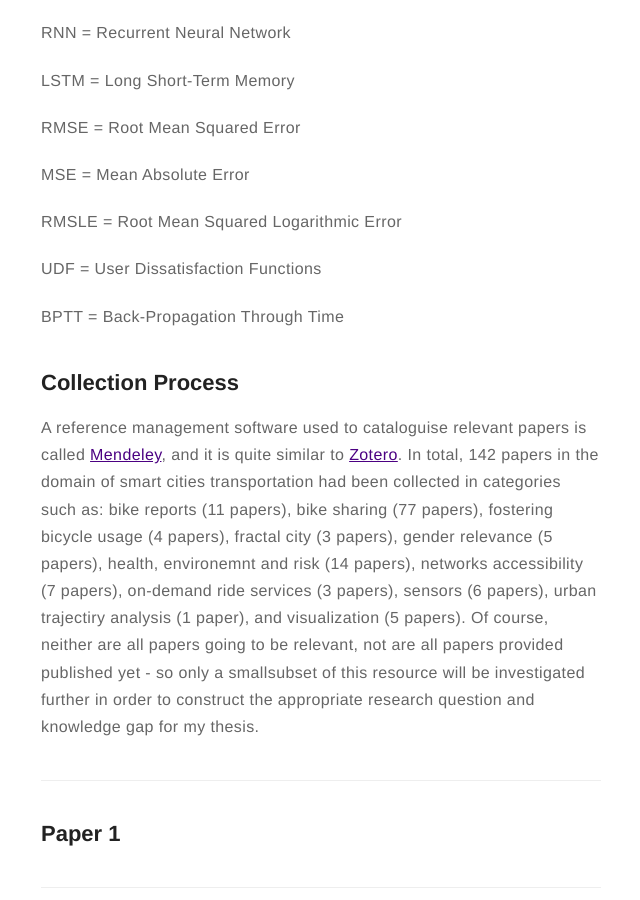
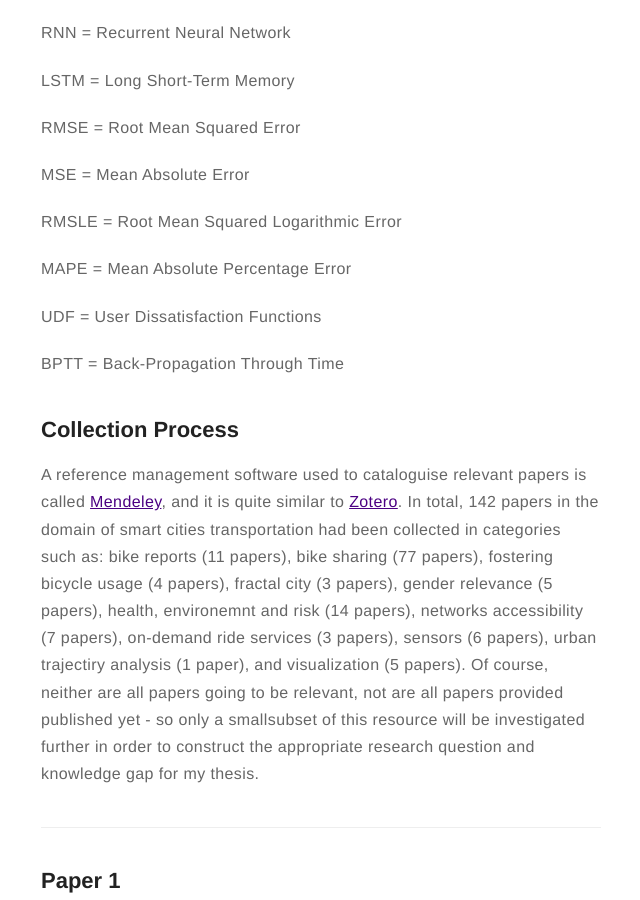
Before and after one commit to dljubenk/dljubenk.github.io, a Jekyll site: the page built from _posts/2019-02-06-literature-study.markdown, in a window 1280 px wide and 900 px high, scrolled down 638 px. Shown: the whole window, without its empty margins (319-959 px from the left). Built offline with Jekyll 4.4.1, drawn with Linux system fonts in a browser that asks for light colours; emoji names are drawn with the system emoji font; comment, search, counter and statistics services are not loaded.

Commit message:
Update 2019-02-06-literature-study.markdown

```diff
--- a/_posts/2019-02-06-literature-study.markdown
+++ b/_posts/2019-02-06-literature-study.markdown
@@ -45,6 +45,8 @@ RMSE = Root Mean Squared Error
 MSE = Mean Absolute Error
 
 RMSLE = Root Mean Squared Logarithmic Error
+
+MAPE = Mean Absolute Percentage Error
 
 UDF = User Dissatisfaction Functions
 
```
